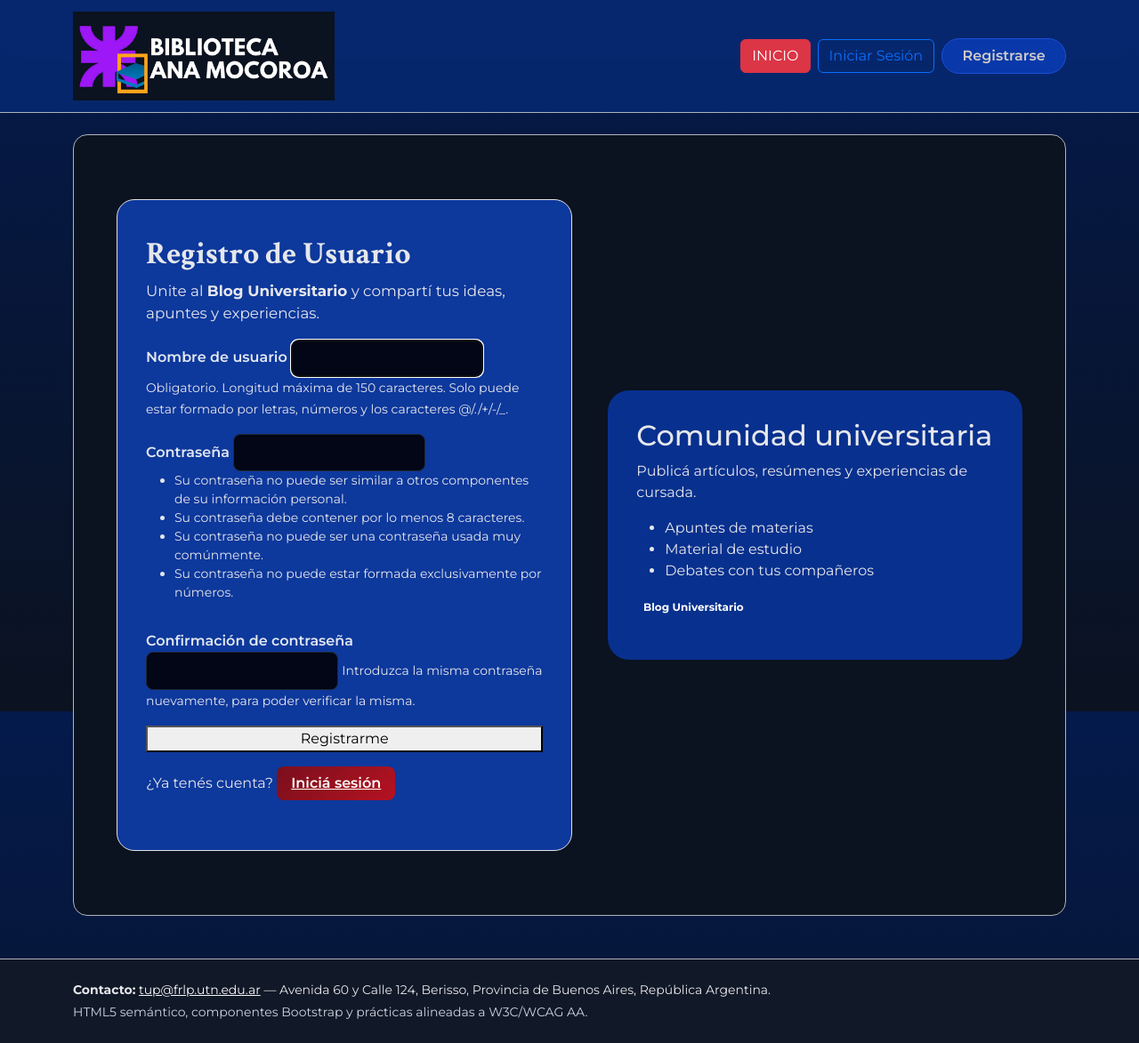
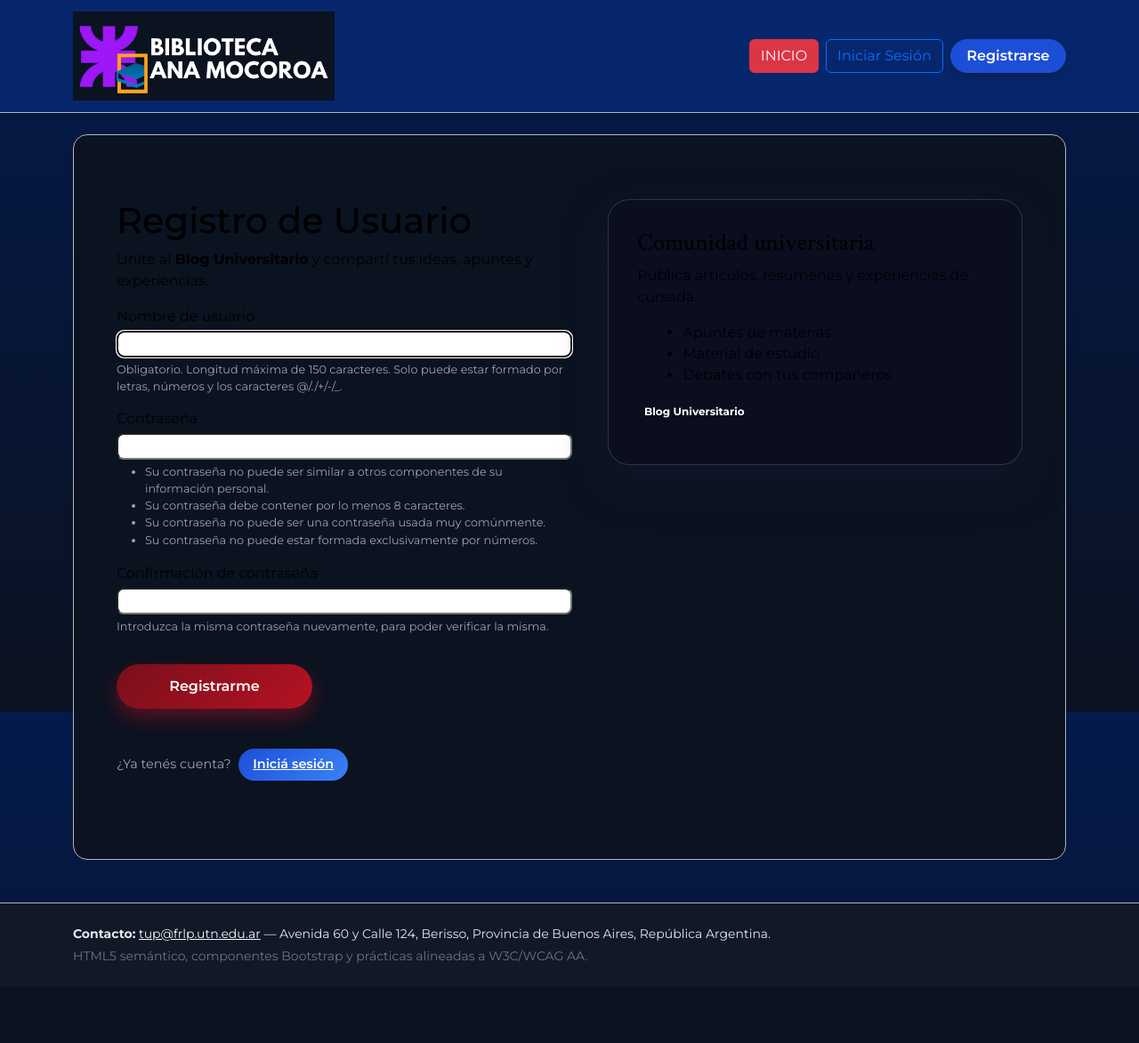
Before and after one commit to Lawcito/academic_blog, a Django app: page /registro/ in a window 1280 px wide. Shown: the whole page at 89% size. After the commit the page ends 1083 px from the top, so only its background shows below. Run offline with Django 5.2, Linux system fonts and the light colour scheme.

Commit message:
agregar cambios en estilos.css

```diff
--- a/blog_academico/static/css/auth.css
+++ /dev/null
@@ -1,148 +0,0 @@
-
-
-
-@import url('https://fonts.googleapis.com/css2?family=Montserrat:wght@300;400;500;600;700&family=Crimson+Text:wght@400;600;700&display=swap');
-
-/* Fuente general */
-body {
-    font-family: 'Montserrat', sans-serif;
-}
-
-/* Paleta */
-:root {
-    --bg-main: #0838a9;
-    --bg-card: #1443bb;
-    --accent: #3b82f6;
-    --accent-soft: #1d4ed8;
-    --text-main: #e5e7eb;
-    --text-muted: #9ca3af;
-    --error: #f97373;
-    --border-soft: #1f2937;
-    --input-bg: #020617;
-}
-
-/* Contenedor general */
-.auth-wrapper {
-    min-height: calc(100vh - 120px);
-    display: grid;
-    grid-template-columns: minmax(0, 2.2fr) minmax(0, 2fr);
-    gap: 2.5rem;
-    padding: 3rem 1.5rem;
-}
-
-/* Tarjeta */
-.auth-card {
-    background: rgba(14, 60, 167, 0.92);
-    border-radius: 1.25rem;
-    padding: 2.5rem 2rem;
-    border: 1px solid rgb(225, 226, 227);
-    color: var(--text-main);
-}
-
-/* Títulos */
-.auth-title {
-    font-family: 'Crimson Text', serif;
-    font-weight: 700;
-    font-size: 2.2rem;
-    color: #f8fafc;
-}
-
-.auth-subtitle {
-    font-size: 1.05rem;
-    color: #d1d5db;
-    font-weight: 400;
-}
-
-/* Formulario */
-.auth-form {
-    display: flex;
-    flex-direction: column;
-    gap: 1rem;
-}
-
-.form-group label {
-    font-weight: 600;
-    color: #e2e8f0;
-}
-
-.form-group input,
-.form-group textarea,
-.form-group select {
-    background: var(--input-bg) !important;
-    border: 1px solid var(--border-soft) !important;
-    color: var(--text-main) !important;
-    border-radius: 8px !important;
-    padding: 0.55rem 0.75rem !important;
-    font-size: 0.95rem !important;
-}
-
-
-/* Botón de la barra de navegación: estilo azul marino uniforme */
-.navbar .btn-primary {
-    background: linear-gradient(135deg, var(--accent-soft), var(--bg-main)) !important;
-    color: #ffffff !important;
-    box-shadow: none !important;
-    border-radius: 999px !important;
-    padding: 0.45rem 1.4rem !important;
-    font-weight: 600 !important;
-}
-
-
-.btn-primary:hover {
-    filter: brightness(1.15) !important;
-}
-
-/* Botón alternativo */
-.btn-secondary {
-    display: inline-block !important;
-    padding: 0.45rem 1rem !important;
-    border-radius: 8px !important;
-    font-weight: 600 !important;
-    background: linear-gradient(135deg, #7a0f1c, #b51222) !important;
-    color: white !important;
-    border: none !important;
-}
-
-/* Info lateral */
-.auth-aside {
-    display: flex;
-    align-items: center;
-    justify-content: center;
-}
-
-.auth-aside-content {
-    background: rgba(8, 59, 179, 0.75);
-    border-radius: 1.5rem;
-    padding: 2rem;
-    color: var(--text-main);
-}
-
-/* Responsive */
-@media (max-width: 900px) {
-    .auth-wrapper {
-        grid-template-columns: 1fr;
-        padding: 2rem 1rem;
-    }
-}
-/* Botón principal del formulario: que no quede pegado al link de abajo */
-.auth-form .btn-primary {
-    margin-bottom: 1rem !important;  /* espacio con "¿Ya tenés cuenta? Iniciá sesión" */
-}
-
-
-.navbar .btn-registrarse {
-    background: var(--bg-main) !important;
-    color: rgb(208, 202, 202) !important;
-    border-radius: 999px !important;
-    border: 1px solid var(--accent-soft) !important;
-    padding: 0.45rem 1.4rem !important;
-    font-weight: 600 !important;
-    transition: 0.2s ease-in-out !important;
-}
-
-
-/* Hover */
-.navbar .btn-registrarse:hover {
-    background: var(--accent-soft) !important;    /* azul académico */
-    color: #ffffff !important;
-}
--- a/blog_academico/static/css/estilos.css
+++ b/blog_academico/static/css/estilos.css
@@ -1,99 +1,264 @@
+@import url('https://fonts.googleapis.com/css2?family=Montserrat:wght@300;400;500;600;700&family=Crimson+Text:wght@400;600;700&display=swap');
+
+/* PALETA GENERAL DEL SITIO */
 :root{
-  --bg: #041a4b;        /* fondo superior */
-  --panel: #0b1220;     /* panel oscuro de contenido */
-  --text: #e5e7eb;      /* texto claro */
+  --bg: #041a4b;         /* fondo superior general */
+  --panel: #0b1220;      /* panel oscuro */
+  --text: #e5e7eb;       /* texto claro */
+
+  /* Paleta campus universitaria */
+  --bg-main: #0f172a;
+  --bg-card: #0b1120;
+  --accent: #3b82f6;      /* azul académico */
+  --accent-soft: #1d4ed8; /* azul intermedio */
+  --text-main: #e5e7eb;
+  --text-muted: #9ca3af;
+
+  --error: #f97373;
+  --border-soft: #1f2937;
+  --input-bg: #020617;
+
+  /* Botones del registro */
+  --btn-registro: linear-gradient(135deg, #7a0f1c, #b51222);  /* rojo CTA */
+  --btn-login: linear-gradient(135deg, var(--accent-soft), var(--accent));
 }
 
 /* Altura base */
 html, body { height: 100%; }
 
-/* Fondo global y color de texto por defecto */
+/* Fuente y fondo global */
 body{
+  font-family: 'Montserrat', sans-serif;
   background: linear-gradient(180deg, var(--bg) 0%, #0b1220 100%);
   color: var(--text);
 }
 
-/* === Superficies === */
-.bg-surface{              /* la usás en <body class="bg-surface"> */
+.bg-surface{
   background: linear-gradient(180deg, var(--bg) 0%, #0b1220 100%);
-  color: var(--text);
+  color: var(--text-main);
 }
-
-/* Panel central (donde va {% block content %}) */
+/* Panel donde va {% block content %} */
 .bg-panel{
   background: var(--panel);
   color: #e5e7eb;
-  /* bordes y radio (si el template los necesita) */
-  /* border: 1px solid #334155; */
-  /* border-radius: 1rem; */
 }
-.bg-panel h1,
-.bg-panel h2,
-.bg-panel p,
-.bg-panel .lead{
+
+/* Footer institucional */
+.bg-footer{
+  background: #111827;
   color: #e5e7eb;
 }
-
-/* Footer */
-.bg-footer{
-  background: #111827; /* gris muy oscuro */
-  color: #e5e7eb;
-}
-
-/* Contraste de botón info en fondo oscuro (Bootstrap) */
-.btn-info{
-  --bs-btn-bg: #06b6d4;
-  --bs-btn-border-color: #06b6d4;
-  --bs-btn-hover-bg: #22d3ee;
-  --bs-btn-hover-border-color: #22d3ee;
-}
-
-/* Mejorar outline de btn-outline-light en fondo oscuro */
-.btn-outline-light{
-  --bs-btn-color: #e5e7eb;
-  --bs-btn-border-color: #e5e7eb;
-  --bs-btn-hover-color: #ebeced;
-  --bs-btn-hover-bg: #e5e7eb;
-  --bs-btn-hover-border-color: #e5e7eb;
-}
-
-/* Navbar toggler visible en fondo oscuro */
+/* Toggler visible */
 .navbar-dark .navbar-toggler-icon{
   filter: invert(1) grayscale(1);
 }
 
-/* Navegación responsive: en mobile, que los botones ocupen todo el ancho y se apilen */
+/* Botón "Registrarse" azul marino */
+.navbar .btn-registrarse {
+    background: var(--bg-main) !important;
+    color: #fff !important;
+    border-radius: 999px !important;
+    border: 1px solid var(--accent-soft) !important;
+    padding: 0.45rem 1.4rem !important;
+    font-weight: 600 !important;
+}
+
+.navbar .btn-registrarse:hover {
+    background: var(--accent-soft) !important;
+}
+
+/* Botones responsivos */
 .navbar-nav .btn{
   width: 100%;
 }
-@media (min-width: 992px){ /* lg en Bootstrap */
+
+@media (min-width: 992px){
   .navbar-nav{
     gap: .5rem;
     align-items: center;
   }
-  .navbar-nav .btn{
-    width: auto; /* en desktop vuelven a su tamaño natural */
-  }
+  .navbar-nav .btn{ width: auto; }
+}
+input, textarea, select {
+  border-radius: 8px;
+}
+.auth-wrapper {
+    min-height: calc(100vh - 120px);
+    display: grid;
+    grid-template-columns: minmax(0, 2.2fr) minmax(0, 2fr);
+    gap: 2.5rem;
+    padding: 3rem 1.5rem;
+}
+/* === Campos del formulario de registro, bien alineados === */
+.auth-card .form-group {
+    margin-bottom: 0.9rem;
 }
 
-/* Tablas responsivas (que nunca "tapen" contenido) */
-.table-responsive{
-  position: relative;
-  overflow-x: auto;
+.auth-card .form-group label {
+    display: block;
+    margin-bottom: 0.25rem;
 }
 
-/* Links de accesibilidad (skip link) visibles al enfocar con teclado */
-.visually-hidden-focusable:focus{
-  left: 12px !important;
-  top: 12px !important;
-  position: fixed !important;
-  z-index: 1000;
+.auth-card .form-group input,
+.auth-card .form-group select,
+.auth-card .form-group textarea {
+    width: 100%;
+    box-sizing: border-box;
 }
 
-/* Detalles de tipografía y utilidades */
-a.link-light:visited{ color: #cbd5e1; }
-.text-secondary{ color: #cbd5e1 !important; }
+/* Que el texto de ayuda quede debajo y no "pegado" al input */
+.auth-card .help-text {
+    display: block;
+    margin-top: 0.25rem;
+    font-size: 0.8rem;
+    color: var(--text-muted);
+}
 
-@media (prefers-reduced-motion: reduce){
-  *{ animation: none !important; transition: none !important; }
+
+.error-msg {
+    margin-top: .25rem;
+    font-size: .8rem;
+    color: var(--error);
 }
+.auth-card .btn-primary {
+    margin-top: 1.2rem !important;
+    margin-bottom: 1.2rem !important;  /* SEPARACIÓN MAYOR */
+    border: none !important;
+    border-radius: 999px !important;
+    padding: 0.8rem 1.6rem !important;
+    font-size: 1rem !important;
+    font-weight: 600 !important;
+    background: var(--btn-registro) !important;
+    color: white !important;
+    box-shadow: 0 12px 25px rgba(181, 18, 34, 0.4);
+}
+
+.auth-card .btn-primary:hover {
+    filter: brightness(1.18);
+}
+.btn-secondary {
+    display: inline-block !important;
+    padding: .45rem 1rem !important;
+    border-radius: 999px !important;
+    font-weight: 600 !important;
+    background: var(--btn-login) !important;
+    color: #fff !important;
+    font-size: .9rem !important;
+    margin-top: .8rem;
+}
+.auth-alt {
+    margin-top: 1.2rem;
+    font-size: .9rem;
+    color: var(--text-muted);
+}
+.auth-aside {
+    display: flex;
+    align-items: center;
+    justify-content: center;
+}
+
+.auth-aside-content {
+    background: rgba(11, 15, 32, 0.96);
+    border-radius: 1.5rem;
+    padding: 2rem;
+    border: 1px solid rgba(148, 163, 184, 0.25);
+    box-shadow: 0 20px 50px rgba(15, 23, 42, 0.85);
+}
+
+.auth-aside-content h2 {
+    font-family: 'Crimson Text', serif;
+    font-size: 1.7rem;
+}
+
+.auth-aside-content ul { margin-left: 1.2rem; }
+@media (max-width: 900px) {
+    .auth-wrapper {
+        grid-template-columns: 1fr;
+        padding: 2rem 1rem;
+    }
+    .auth-aside { order: -1; margin-bottom: 1.5rem; }
+}
+/* =========================
+   AJUSTES FINALES REGISTRO
+   ========================= */
+
+/* Botón principal "Registrarme" (ROJO, tamaño moderado, centrado) */
+.auth-card .auth-submit-btn {
+    display: inline-block;
+    width: auto;
+    min-width: 220px;
+    padding: 0.7rem 1.8rem;
+    margin: 1.2rem auto 0.8rem auto;  /* lo centra y separa de arriba/abajo */
+    border-radius: 999px;
+    border: none;
+    background: linear-gradient(135deg, #7a0f1c, #b51222);
+    color: #ffffff;
+    font-weight: 600;
+    font-size: 0.95rem;
+    box-shadow: 0 10px 22px rgba(181, 18, 34, 0.45);
+    cursor: pointer;
+}
+
+.auth-card .auth-submit-btn:hover {
+    filter: brightness(1.12);
+}
+
+/* Texto "¿Ya tenés cuenta? Iniciá sesión" un poco más separado del botón */
+.auth-alt {
+    margin-top: 0.8rem;
+    font-size: 0.9rem;
+    color: var(--text-muted);
+}
+
+/* Botón / pill "Iniciá sesión" en azul académico */
+.auth-alt .btn-secondary {
+    display: inline-block;
+    margin-left: 0.3rem;
+    padding: 0.3rem 0.9rem;
+    border-radius: 999px;
+    font-weight: 600;
+    font-size: 0.85rem;
+    background: linear-gradient(135deg, var(--accent-soft), var(--accent));
+    color: #ffffff;
+    border: none;
+}
+
+.auth-alt .btn-secondary:hover {
+    filter: brightness(1.1);
+}
+/* === Botón "Registrarse" del navbar: azul, igual de visible que los otros === */
+.navbar .btn-registrarse {
+    background: #1d4ed8 !important;           /* azul como "Iniciar sesión" pero lleno */
+    color: #ffffff !important;
+    border-radius: 999px !important;
+    border: 1px solid #1d4ed8 !important;
+    padding: 0.35rem 1.1rem !important;
+    font-weight: 600 !important;
+    box-shadow: 0 4px 10px rgba(15, 23, 42, 0.5);
+}
+
+.navbar .btn-registrarse:hover {
+    background: #3b82f6 !important;           /* un poquito más claro al pasar el mouse */
+    border-color: #3b82f6 !important;
+}
+
+/* === Layout del registro: 2 columnas en escritorio, 1 en mobile === */
+.auth-wrapper {
+    display: grid !important;
+    grid-template-columns: minmax(0, 2.2fr) minmax(0, 2fr);
+    gap: 2.5rem;
+    align-items: flex-start;
+}
+
+/* Solo en pantallas chicas pasa a una columna */
+@media (max-width: 900px) {
+    .auth-wrapper {
+        grid-template-columns: 1fr;
+        padding: 2rem 1rem;
+    }
+
+    .auth-aside {
+        order: -1;
+        margin-bottom: 1.5rem;
+    }
+}
--- a/blog_academico/templates/base.html
+++ b/blog_academico/templates/base.html
@@ -13,13 +13,14 @@
   <link rel="stylesheet" href="{% static 'css/estilos.css' %}">
 
 
-  {# CSS extra de cada página (como el register.html) #}
-  {% block extra_css %}{% endblock %}
+ {% block extra_css %}{% endblock %}
+
 </head>
 
 
 
 <body class="bg-surface text-light">
+
 
   {# Header + Navbar Bootstrap #}
   <header class="border-bottom border-dark-subtle">
--- a/blog_academico/templates/registration/registro.html
+++ b/blog_academico/templates/registration/registro.html
@@ -2,10 +2,7 @@
 {% extends "base.html" %}
 {% load static %}
 
-{% block extra_css %}
-<link rel="stylesheet" href="{% static 'css/auth.css' %}">
-{% endblock %}
-
+{% block extra_css %}{% endblock %}
 
 {% block content %}
 <div class="auth-wrapper">
@@ -18,7 +15,6 @@
         <form method="post" class="auth-form">
             {% csrf_token %}
 
-            {# Errores generales del formulario #}
             {% if form.non_field_errors %}
                 <div class="form-errors">
                     {% for error in form.non_field_errors %}
@@ -27,7 +23,6 @@
                 </div>
             {% endif %}
 
-            {# Campos del formulario #}
             {% for field in form %}
                 <div class="form-group {% if field.errors %}has-error{% endif %}">
                     <label for="{{ field.id_for_label }}">{{ field.label }}</label>
@@ -43,15 +38,11 @@
                 </div>
             {% endfor %}
 
-            <button type="submit" class="btn-primary">Registrarme</button>
+            <button type="submit" class="btn btn-primary auth-submit-btn">Registrarme</button>
         </form>
 
-
         <p class="auth-alt">
-
-
             ¿Ya tenés cuenta?
-
             <a href="{% url 'login' %}" class="btn-secondary"> Iniciá sesión </a>
         </p>
     </div>
```
